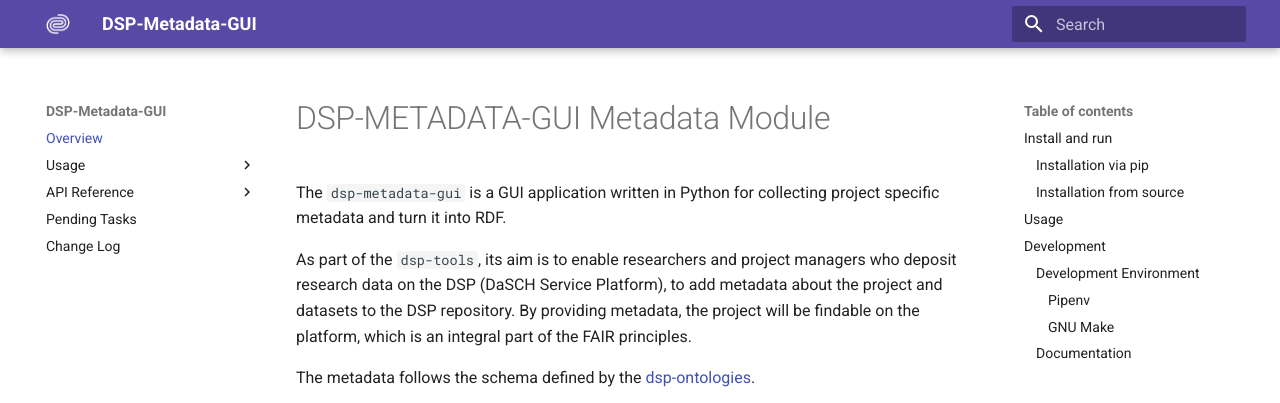
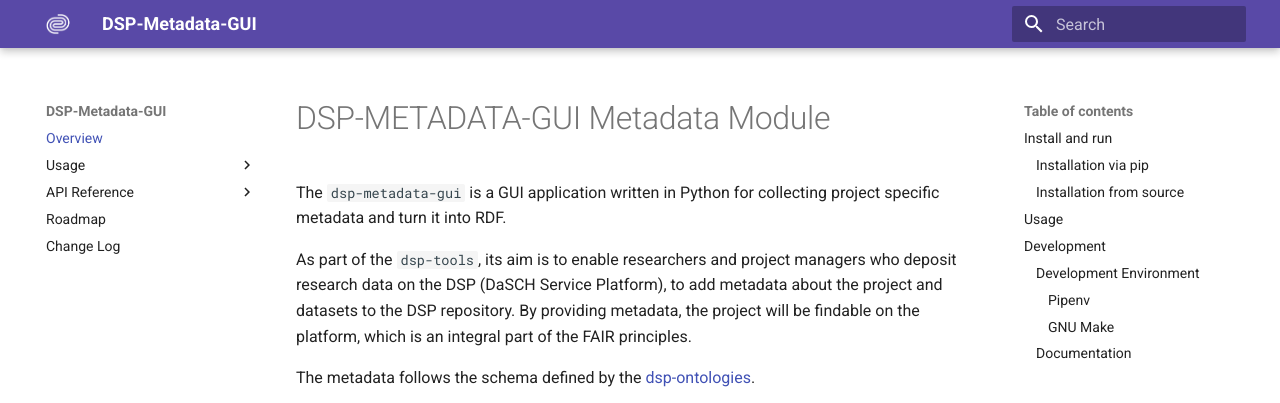
Before and after one commit to dasch-swiss/dsp-metadata-gui, an MkDocs documentation site: the page built from docs/index.md, in a window 1280 px wide. Shown: the top 403 px of the page. Built offline with MkDocs 1.6.1 and Material for MkDocs 9.7.7, drawn with Linux system fonts in a browser that asks for light colours.

Commit message:
doc: rename roadmap toc name

```diff
--- a/mkdocs.yml
+++ b/mkdocs.yml
@@ -11,7 +11,7 @@
   - API Reference:
       - "GUI documentation": reference/collectMetadata.md
       - "Data Structure": reference/metaDataSet.md
-  - Pending Tasks: todo.md
+  - Roadmap: todo.md
   - Change Log: changelog.md
 
 theme:
```
